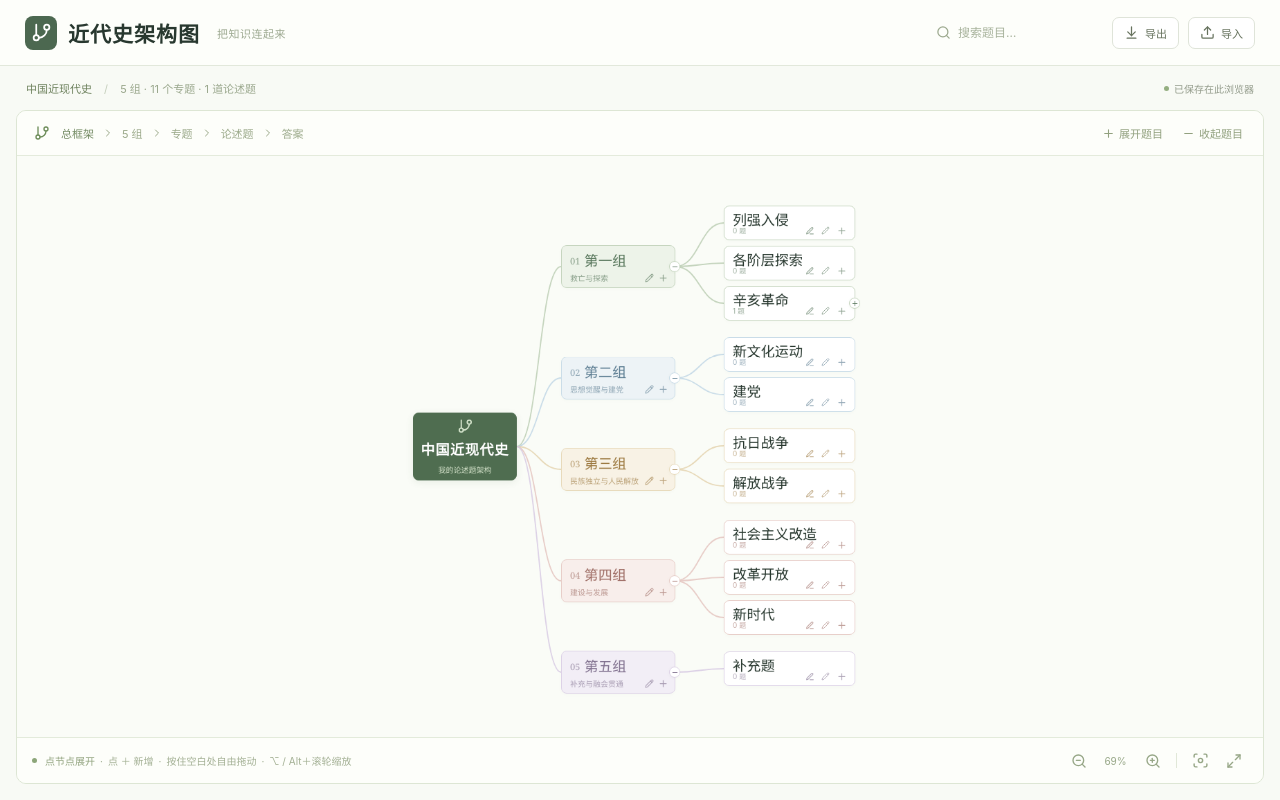
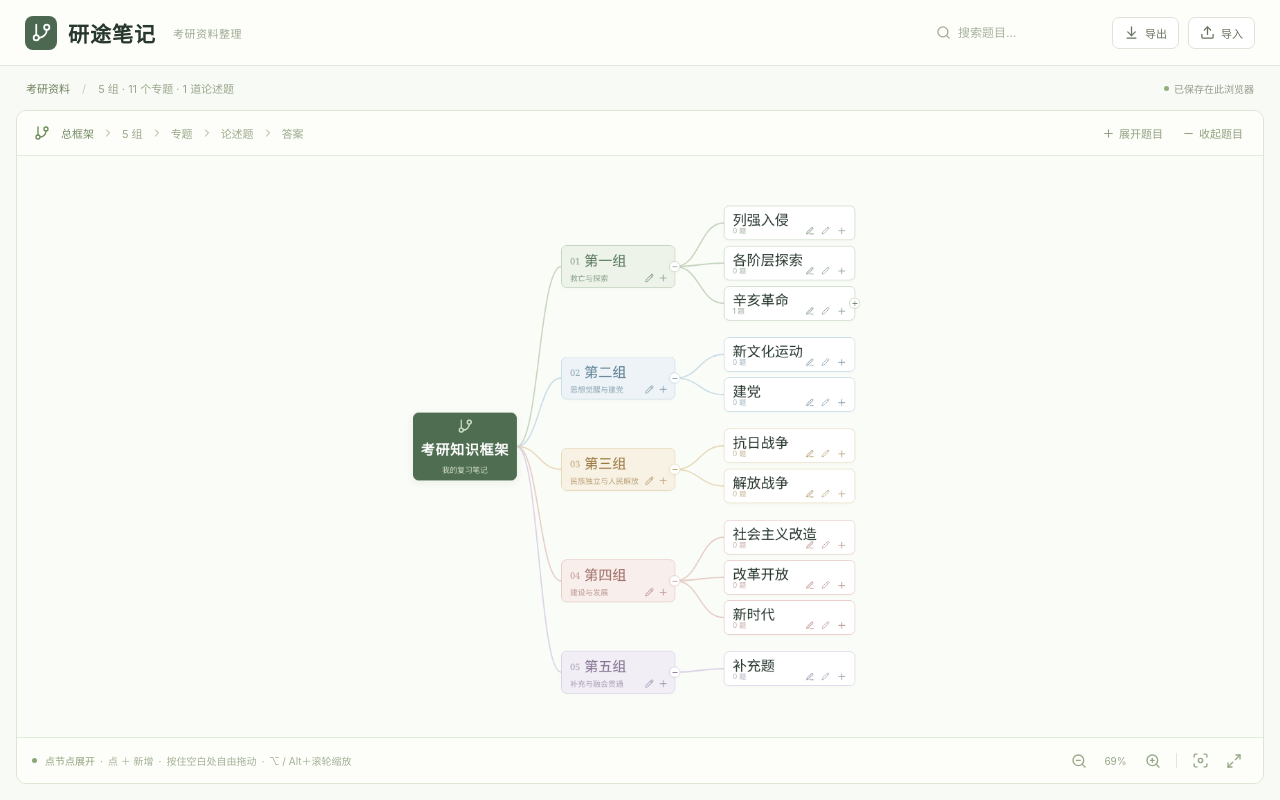
Before and after one commit to chechuan/word-translator, a Next.js app: page / in a window 1280 px wide. Built offline with nearby package versions, Linux system fonts and the light colour scheme.

Commit message:
Rename study workspace to Yantu Notes

```diff
--- a/app/architecture-map.tsx
+++ b/app/architecture-map.tsx
@@ -165,13 +165,13 @@ export default function ArchitectureMap(props: Props) {
     if (viewport?.hasPointerCapture(event.pointerId)) viewport.releasePointerCapture(event.pointerId);
   }
 
-  return <section className="architecture-board" aria-label="完整近代史架构图">
+  return <section className="architecture-board" aria-label="考研知识架构图">
     <div className="graph-toolbar"><div className="graph-path"><GitBranch size={16} /><span>总框架</span><ChevronRight size={12}/><span>5 组</span><ChevronRight size={12}/><span>专题</span><ChevronRight size={12}/><span>论述题</span><ChevronRight size={12}/><span>答案</span></div><div><button onClick={() => { setCollapsed(new Set()); setExpanded(new Set(data.groups.flatMap(g => g.topics.map(t => t.id)))); }}><Plus size={13}/>展开题目</button><button onClick={() => { setCollapsed(new Set()); setExpanded(new Set()); setAnswers(new Set()); }}><Minus size={13}/>收起题目</button></div></div>
     <div className="graph-viewport" ref={viewportRef} onPointerDown={pointerDown} onPointerMove={pointerMove} onPointerUp={endPan} onPointerCancel={endPan} onLostPointerCapture={endPan} style={{ backgroundPosition: `${camera.x}px ${camera.y}px` }}>
       <div className="graph-space"><div className="graph-drawing" style={{ width: contentWidth, height, transform: `translate3d(${camera.x}px, ${camera.y}px, 0) scale(${zoom})`, "--node-font": `${Math.min(21, 14 / zoom)}px` } as CSSProperties}>
         <svg width={contentWidth} height={height} className="graph-lines" aria-hidden="true">{lines.map(({ from, to, color }) => { const x1 = from.x + from.width, y1 = from.y + from.height / 2, x2 = to.x, y2 = to.y + to.height / 2; return <path key={`${from.key}-${to.key}`} className={`theme-${color}`} d={`M ${x1} ${y1} C ${x1 + (x2-x1)/2} ${y1}, ${x2 - (x2-x1)/2} ${y2}, ${x2} ${y2}`} />; })}</svg>
         {nodes.map(node => <div key={node.key} className={`graph-node graph-${node.type} theme-${node.theme} ${props.activeQuestion === node.question?.id && node.type === "question" ? "selected" : ""}`} style={{ left: node.x, top: node.y, width: node.width, height: node.height }}>
-          {node.type === "root" && <><GitBranch size={23}/><strong>中国近现代史</strong><span>我的论述题架构</span></>}
+          {node.type === "root" && <><GitBranch size={23}/><strong>考研知识框架</strong><span>我的复习笔记</span></>}
           {node.type === "group" && node.group && <><button className="graph-node-main" onClick={() => toggle(setCollapsed,node.group!.id)} aria-expanded={!collapsed.has(node.group.id)}><span className="graph-group-label"><b>{String(node.index + 1).padStart(2,"0")}</b>{node.group.title}</span><strong>{node.group.subtitle}</strong></button><div className="graph-node-actions"><button title="编辑分组" aria-label={`编辑${node.group.title}`} onClick={() => props.editGroup(node.group!)}><Pencil size={13}/></button><button title="新增专题" aria-label={`在${node.group.title}新增专题`} onClick={() => props.addTopic(node.group!)}><Plus size={15}/></button></div><button className="graph-branch-toggle" aria-label={`${collapsed.has(node.group.id) ? "展开" : "收起"}${node.group.title}`} onClick={() => toggle(setCollapsed,node.group!.id)}>{collapsed.has(node.group.id) ? <Plus size={11}/> : <Minus size={11}/>}</button></>}
           {node.type === "topic" && node.topic && <><button className="graph-node-main" onClick={() => node.topic!.questions.length ? toggle(setExpanded,node.topic!.id) : props.addQuestion(node.topic!)} aria-expanded={expanded.has(node.topic.id)}><strong>{node.topic.title}</strong><span className="graph-topic-count">{node.topic.questions.length} 题</span></button><div className="graph-node-actions"><button title="默写这个专题下的题目" aria-label={`默写${node.topic.title}的题目`} onClick={() => props.practiceTopic(node.topic!)}><PenLine size={13}/></button><button title="编辑专题" aria-label={`编辑${node.topic.title}`} onClick={() => props.editTopic(node.group!,node.topic!)}><Pencil size={12}/></button><button title="新增论述题" aria-label={`为${node.topic.title}新增题目`} onClick={() => props.addQuestion(node.topic!)}><Plus size={15}/></button></div>{node.topic.questions.length > 0 && <button className="graph-branch-toggle" aria-label={`${expanded.has(node.topic.id) ? "收起" : "展开"}${node.topic.title}题目`} onClick={() => toggle(setExpanded,node.topic!.id)}>{expanded.has(node.topic.id) ? <Minus size={11}/> : <Plus size={11}/>}</button>}</>}
           {node.type === "question" && node.question && <><button className="graph-node-main" onClick={() => toggle(setAnswers,node.question!.id)} aria-expanded={answers.has(node.question.id)}><span className="graph-question-number">{node.index + 1}.</span><strong>{node.question.title}</strong><span className={`status-dot status-${node.question.status}`} title={statusLabels[node.question.status]}/></button><div className="graph-node-actions"><button title="默写答案" aria-label={`默写${node.question.title}`} onClick={() => props.practiceQuestion(node.topic!,node.question!)}><PenLine size={13}/></button><button title="查看或编辑答案" aria-label={`编辑${node.question.title}`} onClick={() => props.openQuestion(node.group!,node.topic!,node.question!)}><Pencil size={13}/></button></div><button className="graph-branch-toggle" aria-label={`${answers.has(node.question.id) ? "收起" : "展开"}答案`} onClick={() => toggle(setAnswers,node.question!.id)}>{answers.has(node.question.id) ? <Minus size={11}/> : <Plus size={11}/>}</button></>}
--- a/app/layout.tsx
+++ b/app/layout.tsx
@@ -1,8 +1,8 @@
 import type { Metadata } from "next";
 import "./globals.css";
 export const metadata: Metadata = {
-  title: "近代史架构图 · 论述题默写",
-  description: "把历史串起来，把答案记下来。用可编辑结构图整理近代史论述题，练习默写题目与答案要点。",
+  title: "研途笔记 · 考研资料整理",
+  description: "整理考研资料，构建知识框架，记录复习笔记与学习进度。",
   metadataBase: new URL("https://translate.cc1204.cn"),
   icons: { icon: "/favicon.svg", shortcut: "/favicon.svg" },
 };
--- a/app/page.tsx
+++ b/app/page.tsx
@@ -41,7 +41,7 @@ function downloadData(data: StudyData) {
   const blob = new Blob([JSON.stringify(data, null, 2)], { type: "application/json" });
   const url = URL.createObjectURL(blob);
   const anchor = document.createElement("a");
-  anchor.href = url; anchor.download = `拾史题库-${new Date().toLocaleDateString("sv-SE")}.json`; anchor.click();
+  anchor.href = url; anchor.download = `研途笔记题库-${new Date().toLocaleDateString("sv-SE")}.json`; anchor.click();
   window.setTimeout(() => URL.revokeObjectURL(url), 1000);
 }
 
@@ -130,8 +130,8 @@ export default function Home() {
   function nextPractice(index: number) { const item = all[index]; if (item) setPractice({ kind: "answer", topicId: item.topic.id, questionId: item.question.id }); }
 
   return <div className={`graph-app theme-${theme}`}>
-    <header className="graph-header"><a href="/" className="graph-brand"><span><GitBranch size={21}/></span><strong>近代史架构图</strong><small>把知识连起来</small></a><div className="graph-header-right"><label className="graph-search"><Search size={15}/><input aria-label="搜索全部题目" placeholder="搜索题目…" value={query} onChange={event => setQuery(event.target.value)}/>{query && <button aria-label="清空搜索" onClick={() => setQuery("")}><X size={14}/></button>}</label><button className="button small secondary" aria-label="导出题库" onClick={() => downloadData(data)}><ArrowDownToLine size={15}/><span>导出</span></button><button className="button small secondary" aria-label="导入题库" onClick={() => fileRef.current?.click()}><Upload size={15}/><span>导入</span></button></div></header>
-    <div className="graph-intro"><span><strong>中国近现代史</strong><span> / </span>{data.groups.length} 组 · {data.groups.reduce((sum,g) => sum + g.topics.length,0)} 个专题 · {all.length} 道论述题</span><span className={`save-status ${saveError ? "save-error" : ""}`}><span/>{loaded ? saveError ? "保存异常" : "已保存在此浏览器" : "正在读取题库"}</span></div>
+    <header className="graph-header"><a href="/" className="graph-brand"><span><GitBranch size={21}/></span><strong>研途笔记</strong><small>考研资料整理</small></a><div className="graph-header-right"><label className="graph-search"><Search size={15}/><input aria-label="搜索全部题目" placeholder="搜索题目…" value={query} onChange={event => setQuery(event.target.value)}/>{query && <button aria-label="清空搜索" onClick={() => setQuery("")}><X size={14}/></button>}</label><button className="button small secondary" aria-label="导出题库" onClick={() => downloadData(data)}><ArrowDownToLine size={15}/><span>导出</span></button><button className="button small secondary" aria-label="导入题库" onClick={() => fileRef.current?.click()}><Upload size={15}/><span>导入</span></button></div></header>
+    <div className="graph-intro"><span><strong>考研资料</strong><span> / </span>{data.groups.length} 组 · {data.groups.reduce((sum,g) => sum + g.topics.length,0)} 个专题 · {all.length} 道论述题</span><span className={`save-status ${saveError ? "save-error" : ""}`}><span/>{loaded ? saveError ? "保存异常" : "已保存在此浏览器" : "正在读取题库"}</span></div>
     <input hidden ref={fileRef} type="file" accept=".json,application/json" onChange={async event => { const file = event.target.files?.[0]; event.target.value = ""; if (!file) return; try { if (file.size > 10_000_000) throw new Error("题库文件过大，请控制在 10 MB 以内。"); setIncoming(parseStudyData(await file.text())); } catch (error) { notify(error instanceof Error ? error.message : "导入失败，请重试。"); } }}/>
     {saveError && <div className="storage-error" role="alert">{saveError}<button onClick={() => downloadData(data)}>导出当前内容</button></div>}
     {query.trim() && <div className="graph-search-results"><div>搜索结果 · {searchResults.length} 道题</div>{searchResults.map(item => <button key={item.question.id} onClick={() => { selectQuestion(item.topic,item.question,item.group); setDetailOpen(true); }}><span><small>{item.group.title} / {item.topic.title}</small><strong>{item.question.title}</strong></span><ChevronRight size={15}/></button>)}{!searchResults.length && <p>没有找到题目，先在专题的 ＋ 号里添加。</p>}</div>}
```
Also changed, not shown: 1 other file (tests, documents, lock files or other folders).
